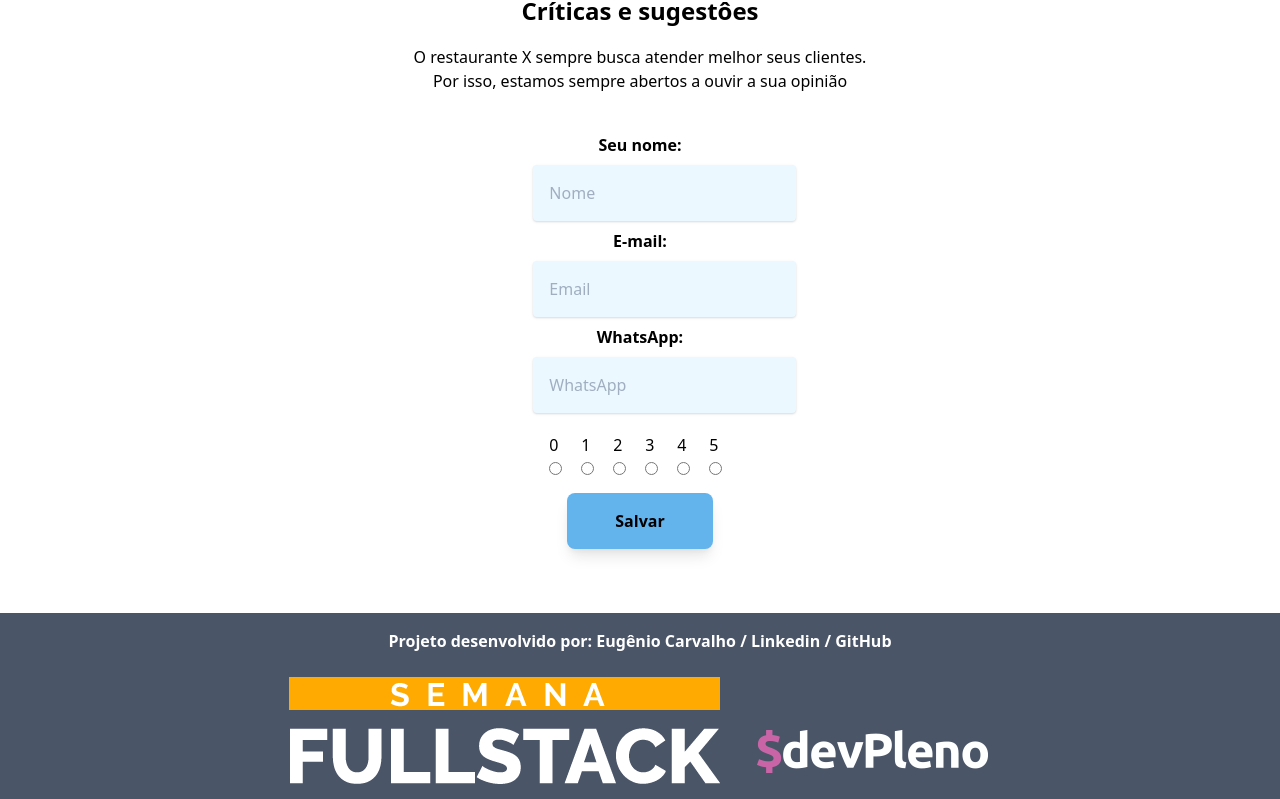
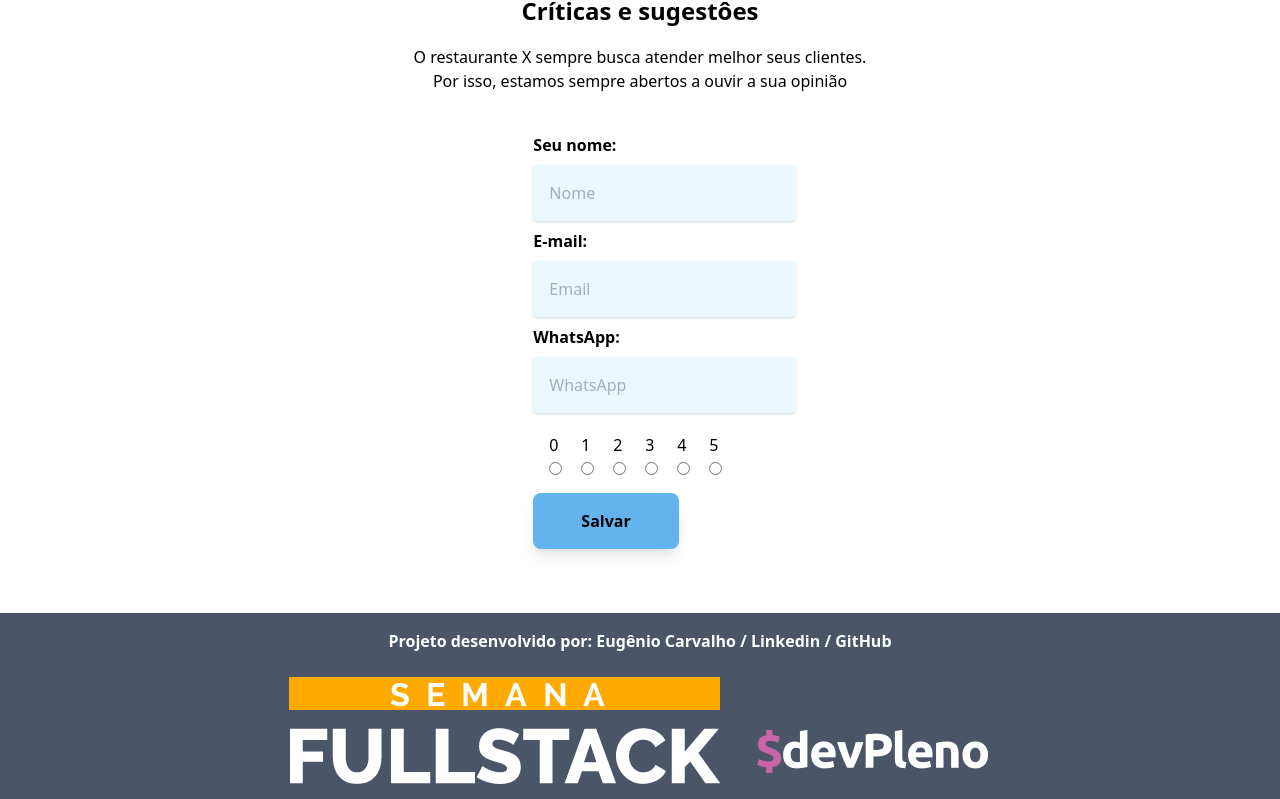
Before and after one commit to eugeniocarvalho/PalpiteBox, a Next.js app: page /pesquisa in a window 1280 px wide. Shown: the part 599-1398 px from the top of the page. Built offline with nearby package versions, Linux system fonts and the light colour scheme.

Commit message:
interface update

```diff
--- a/pages/pesquisa.js
+++ b/pages/pesquisa.js
@@ -45,7 +45,7 @@ const Pesquisa = () => {
             <h1 className='text-center font-bold my-4 text-2xl'>Críticas e sugestôes</h1>
             <p className='text-center mb-10'>O restaurante X sempre busca atender melhor seus clientes. <br /> Por isso, estamos sempre abertos a ouvir a sua opinião</p>
             {!sucess &&
-                <div className='w-auto my-auto ml-16 mr-16 mx-auto sm:1/3 sm:mx-center md:w-1/6 md:mx-auto text-center'>
+                <div className='sm:w-auto my-auto ml-16 mr-16 mx-auto sm:1/3 sm:mx-center md:w-1/6 md:mx-auto'>
                     <label className='font-bold'>Seu nome: </label>
                     <input type='text' className='p-4 block shadow bg-blue-100 my-2 rounded' placeholder='Nome' onChange={onChange} name='Nome' value={form.Nome} />
                     <label className='font-bold'>E-mail: </label>
```
